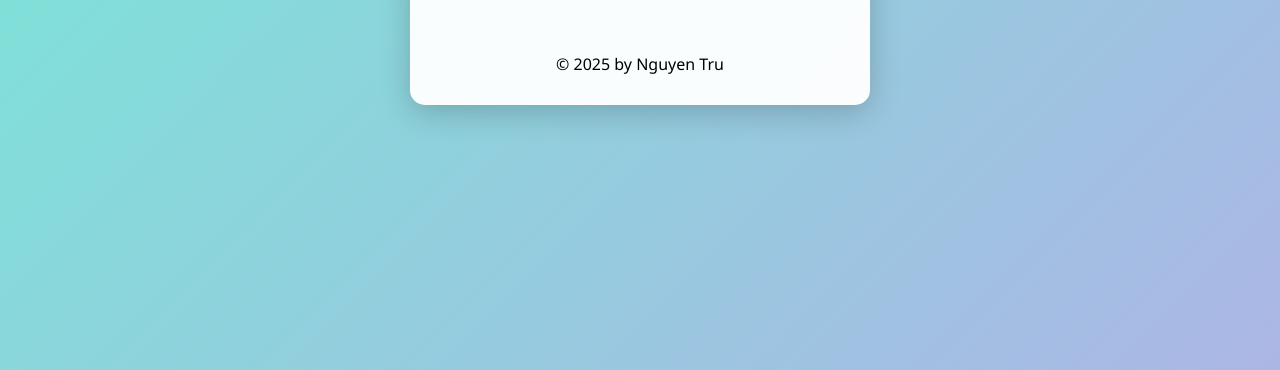
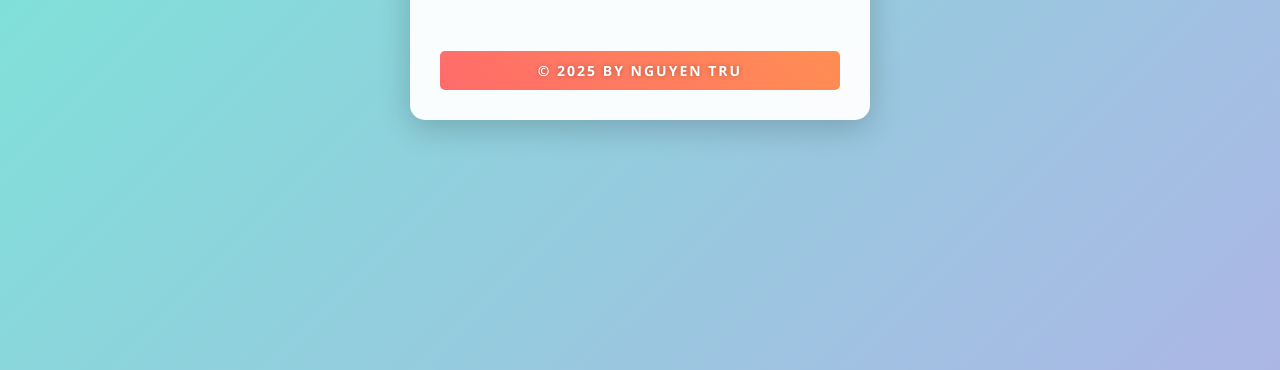
Before and after one commit to tru897tr/capchaverfication, a website: page public/index.html in a window 1280 px wide. Shown: the part 430-800 px from the top of the page. Drawn offline with Linux system fonts and the light colour scheme.

Commit message:
Update style.css

```diff
--- a/public/style.css
+++ b/public/style.css
@@ -73,18 +73,15 @@ button:hover {
     color: #d32f2f;
 }
 
-.debug-panel {
-    margin-top: 20px;
-    padding: 15px;
-    background: #f5f5f5;
-    border-radius: 8px;
+footer {
+    margin-top: 30px;
     font-size: 14px;
-    color: #555;
-    max-height: 200px;
-    overflow-y: auto;
-    display: none;
+    color: #fff;
+    text-transform: uppercase;
+    letter-spacing: 2px;
+    font-weight: bold;
+    text-shadow: 0 0 5px rgba(0, 0, 0, 0.3);
+    background: linear-gradient(45deg, #ff6b6b, #ff8e53);
+    padding: 10px;
+    border-radius: 5px;
 }
-
-.debug-panel.active {
-    display: block;
-}
```
